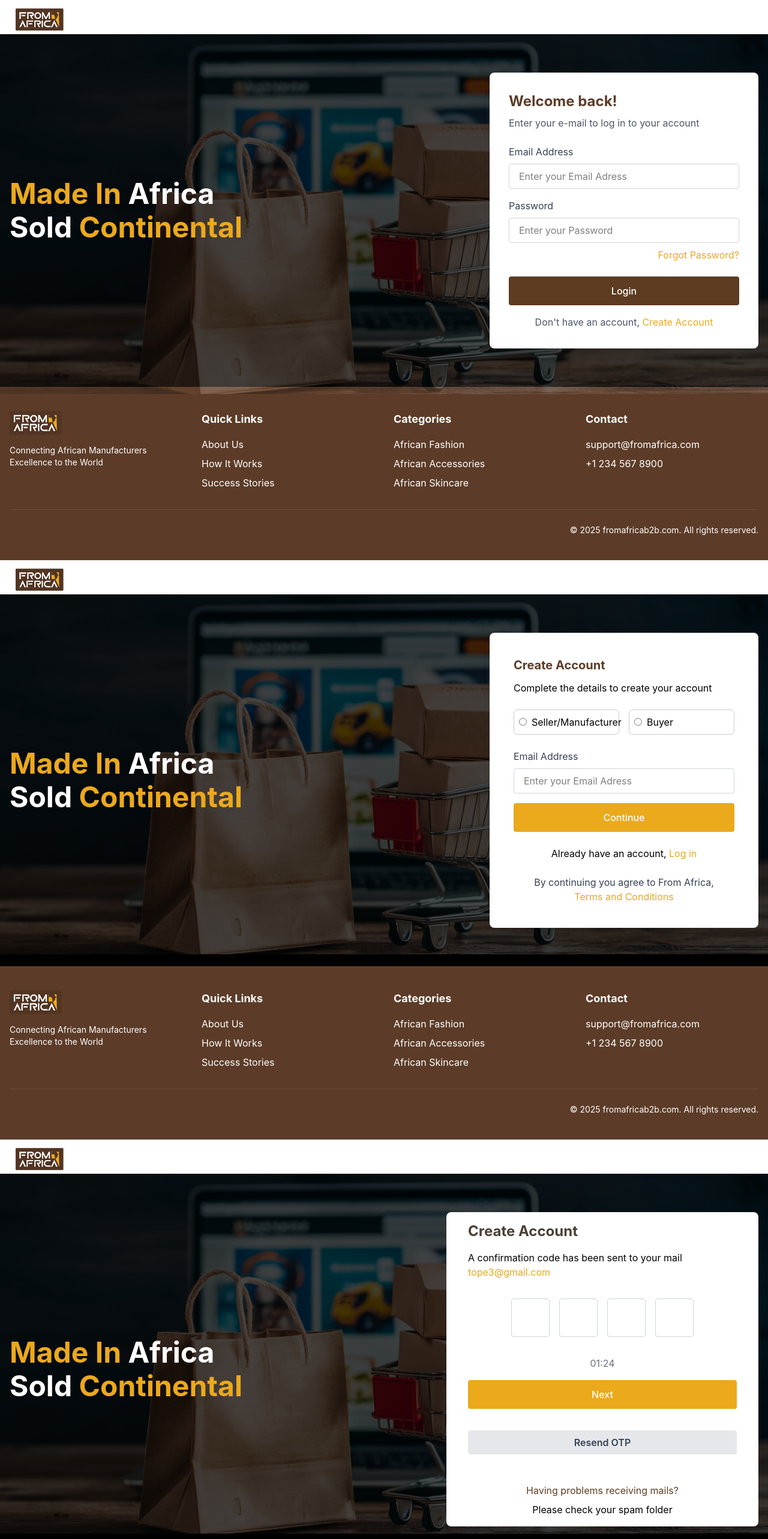
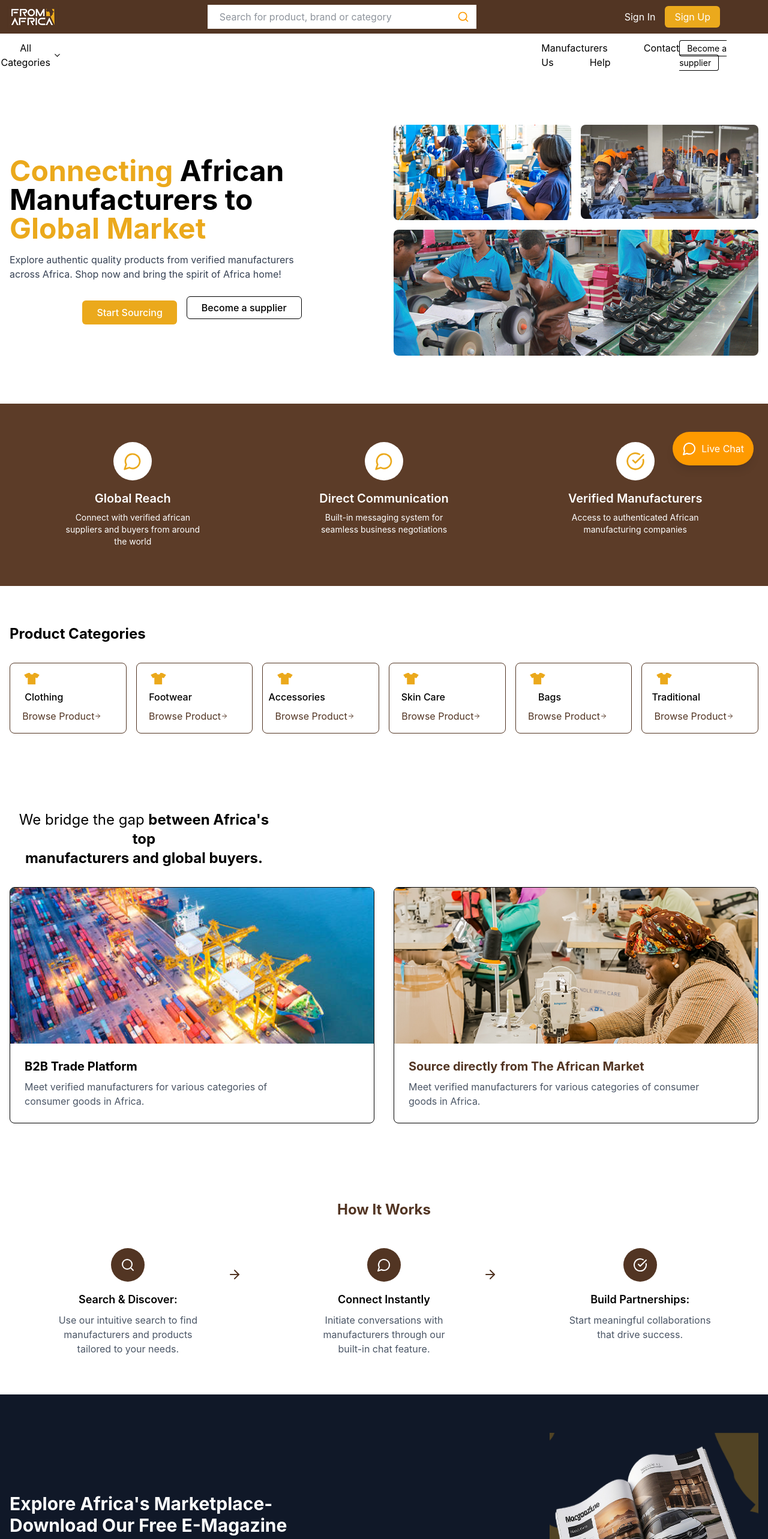
Before and after one commit to 0xidennis/africa, a React (Vite) app: page / in a window 1280 px wide. Shown: the top 2566 px of the page at 60% size. Built offline with nearby package versions, Linux system fonts and the light colour scheme.

Commit message:
first commit

```diff
--- a/src/App.jsx
+++ b/src/App.jsx
@@ -11,22 +11,26 @@ import Businexdash from './Dashboards/Businexdash'
 import Companyinfo from './Dashboards/Companyinfo'
 import Chartbar from './Dashboards/Chartbar'
 import Dashboard from './Dashboards/Dashboard'
+import { BrowserRouter, Routes, Route, useLocation } from 'react-router-dom';
 
 const App = () => {
   return (
     <div>
 
+      <BrowserRouter>
+      <Routes>
+         <Route path="/" element={<Home />} />
+          <Route path="/signin" element={<Signin/>} />
+          <Route path="/reg" element={<Reg />} />
+          <Route path="/buyerverif" element={<Buyerverif/>} />
+          <Route path="/businexinfo" element={<Businexinfo />} />
+          <Route path="/businexdash" element={<Businexdash/>} />
+          <Route path="/companyinfo" element={<Companyinfo/>} />
+          <Route path="/chartbar" element={<Chartbar/>} />
+          <Route path="/dashboard" element={<Dashboard/>} />
 
-        {/* <Home/> */}
-        <Signin/>
-      <Reg/>
-      <Verification/>
-      <Buyerverif/>
-      {/* <Businexinfo/> */}
-      {/* <Businexdash/> */}
-      {/* <Companyinfo/> */}
-      {/* <Chartbar/> */}
-      {/* <Dashboard/> */}
+      </Routes>
+      </BrowserRouter>
 
     </div>
   )
--- a/src/Manufacturer/Buyerverif.jsx
+++ b/src/Manufacturer/Buyerverif.jsx
@@ -1,9 +1,21 @@
-import React from 'react'
+import React, { useContext } from 'react'
 import { Facebook, Instagram, Linkedin, Twitter } from "lucide-react"
 import Products from '../assets/image/Products.png'
 import logo from '../assets/logo/from.png'
+import { AuthContext} from "../context/AuthContext";
+import  { useState } from "react";
 
 const Buyerverif = () => {
+    const { login,loading,error } = useContext(AuthContext);
+     const [email, setEmail] = useState("");
+     const [password, setPassword] = useState("");
+
+     const handleSubmit = async (e) => {
+       e.preventDefault();
+       await login(email, password);
+     };
+
+
   return (
    <div className="flex min-h-screen flex-col overflow-x-hidden">
        {/* Header */}
@@ -36,7 +48,8 @@ const Buyerverif = () => {
                <h2 className="text-2xl font-bold text-[#5c3c28] mb-2">Create Account</h2>
                <p className="text-gray-600 mb-6">Complete the details to create your account</p>
 
-               <form>
+
+               <form onSubmit={handleSubmit}  className="space-y-6">
                  <div className="mb-4">
                    <label htmlFor="email" className="block text-gray-700 mb-2">
                    Password
@@ -44,8 +57,11 @@ const Buyerverif = () => {
                    <input
                      type="Password"
                      id="Password"
+                     value={password}
+                     onChange={(e) => setPassword(e.target.value)}
                      placeholder="Password"
                      className="w-full px-4 py-2 border border-gray-300 rounded focus:outline-none focus:ring-2 focus:ring-[#5d3c21]"
+                     required
                    />
                  </div>
 
@@ -56,8 +72,11 @@ const Buyerverif = () => {
                    <input
                      type="password"
                      id="password"
+                     value={password}
+                     onChange={(e) => setPassword(e.target.value)}
                      placeholder="Password"
                      className="w-full px-4 py-2 border border-gray-300 rounded focus:outline-none focus:ring-2 focus:ring-[#5d3c21]"
+                     required
                    />
                  </div>
 
@@ -65,8 +84,10 @@ const Buyerverif = () => {
                  <button
                    type="submit"
                    className="w-full bg-[#eba91c] text-white py-3 rounded font-medium hover:bg-[#4a2e19] transition-colors mt-4"
+                   disabled={loading}
+                onSubmit={handleSubmit}
                  >
-                   Next
+                 {loading ? "Logging in..." : "Next"}
                  </button>
 
                  <div className="mt-4 text-center">
--- a/src/Page/Home.jsx
+++ b/src/Page/Home.jsx
@@ -9,6 +9,7 @@ import ship from '../assets/image/image 12.png'
 import sew from '../assets/image/sew.png'
 import magazine from '../assets/image/magazine.png'
 import logo from '../assets/logo/from.png'
+import { Link } from 'react-router-dom'
 // import shoe from '../assets/shoe.png'
 
 const Home = () => {
@@ -41,19 +42,21 @@ const Home = () => {
                 Explore authentic quality products from verified manufacturers across Africa. Shop now and bring the
                 spirit of Africa home!
               </p>
-              <div className="flex flex-wrap gap-4">
+              <div className="flex flex-wrap gap-4 justify-center align-center">
                 <a
                   href="#"
                   className="bg-[#eba91c] hover:bg-amber-600 text-white font-medium py-2 px-6 rounded-md transition-colors"
                 >
                   Start Sourcing
                 </a>
+                <Link to="/reg">
                 <a
                   href="#"
                   className="border border-[black] text-[black] hover:bg-amber-50 font-medium py-2 px-6 rounded-md transition-colors"
                 >
                   Become a supplier
                 </a>
+                </Link>
               </div>
             </div>
             <div className="grid grid-cols-2 gap-4">
--- a/src/Statics/Header.jsx
+++ b/src/Statics/Header.jsx
@@ -2,6 +2,7 @@ import React from 'react'
 import { useState } from "react"
 import { Search, Menu, X } from "lucide-react"
 import logo from '../assets/logo/from.png'
+import { Link } from 'react-router-dom'
 
 const Header = () => {
     const [isMenuOpen, setIsMenuOpen] = useState(false)
@@ -11,10 +12,12 @@ const Header = () => {
       <div className="container mx-auto   bg-[#523523]">
         <div className="flex items-center justify-between py-2">
           {/* Logo */}
+          <Link to="/">
           <a href="/" className="flex-shrink-0">
 
              <img src={logo} width={120} height={40} alt="" className='h-10 w-auto ml-3' />
           </a>
+          </Link>
 
 
           {/* Search Bar */}
@@ -35,15 +38,19 @@ const Header = () => {
 
           {/* Desktop Navigation */}
           <div className="hidden md:flex items-center space-x-4 mr-20">
+            <Link to="/signin">
             <a href="/signin" className="text-white hover:text-amber-200">
               Sign In
             </a>
+            </Link>
+            <Link to="/reg">
             <a
-              href="/signup"
+              href="/reg"
               className="bg-[#eba91c] hover:bg-amber-600 text-white px-4 py-2 rounded-md transition-colors"
             >
               Sign Up
             </a>
+            </Link>
           </div>
 
           {/* Mobile Menu Button */}
@@ -72,22 +79,30 @@ const Header = () => {
 
           </div>
          <div className='ml-200 justify-between  space-x-15 '>
+          <Link to="/reg">
          <a href="/manufacturers" className="py-2 hover:text-amber-300 text-black ">
               Manufacturers
             </a>
+            </Link>
+            <Link to="">
             <a href="/contact" className="py-2 hover:text-amber-300 text-black">
               Contact Us
             </a>
+            </Link>
+            <Link>
             <a href="/help" className="py-2 hover:text-amber-300 text-black">
               Help
             </a>
+            </Link>
          </div>
+         <Link to="/reg">
           <a
             href="/become-supplier"
             className="text-sm border border-black text-black px-3 py-1 rounded hover:bg-amber-400 hover:text-[#5c3c28] transition-colors mr-20"
           >
             Become a supplier
           </a>
+          </Link>
         </div>
 
         {/* Mobile Menu */}
@@ -109,28 +124,41 @@ const Header = () => {
               <a href="/all-categories" className="py-2 hover:text-amber-300">
                 All Categories
               </a>
+              <Link to="/reg">
               <a href="/manufacturers" className="py-2 hover:text-amber-300">
                 Manufacturers
               </a>
+              </Link>
+              <Link>
               <a href="/contact" className="py-2 hover:text-amber-300">
                 Contact Us
               </a>
+              </Link>
+              <Link>
               <a href="/help" className="py-2 hover:text-amber-300">
                 Help
               </a>
+              </Link>
+              <Link to="/reg">
               <a href="/become-supplier" className="py-2 hover:text-amber-300">
                 Become a supplier
               </a>
+              </Link>
+
               <div className="pt-2 flex space-x-4">
+              <Link to="/signin">
                 <a href="/signin" className="text-white hover:text-amber-200">
                   Sign In
                 </a>
+                </Link>
+                <Link to="/reg">
                 <a
                   href="/signup"
                   className="bg-amber-500 hover:bg-amber-600 text-white px-4 py-2 rounded-md transition-colors"
                 >
                   Sign Up
                 </a>
+                </Link>
               </div>
             </nav>
           </div>
```
